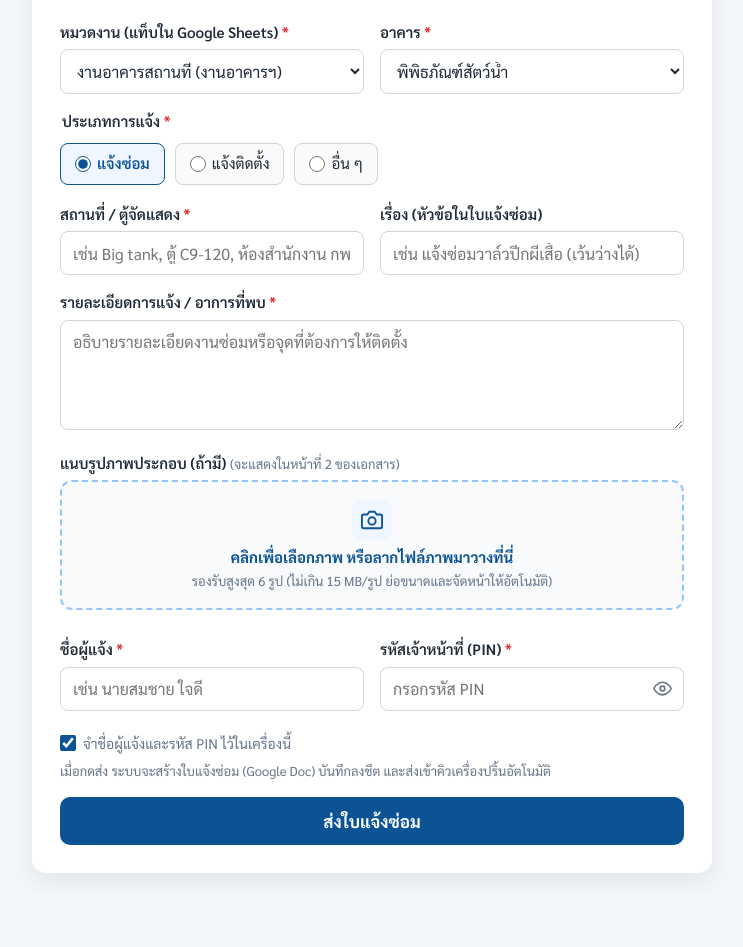
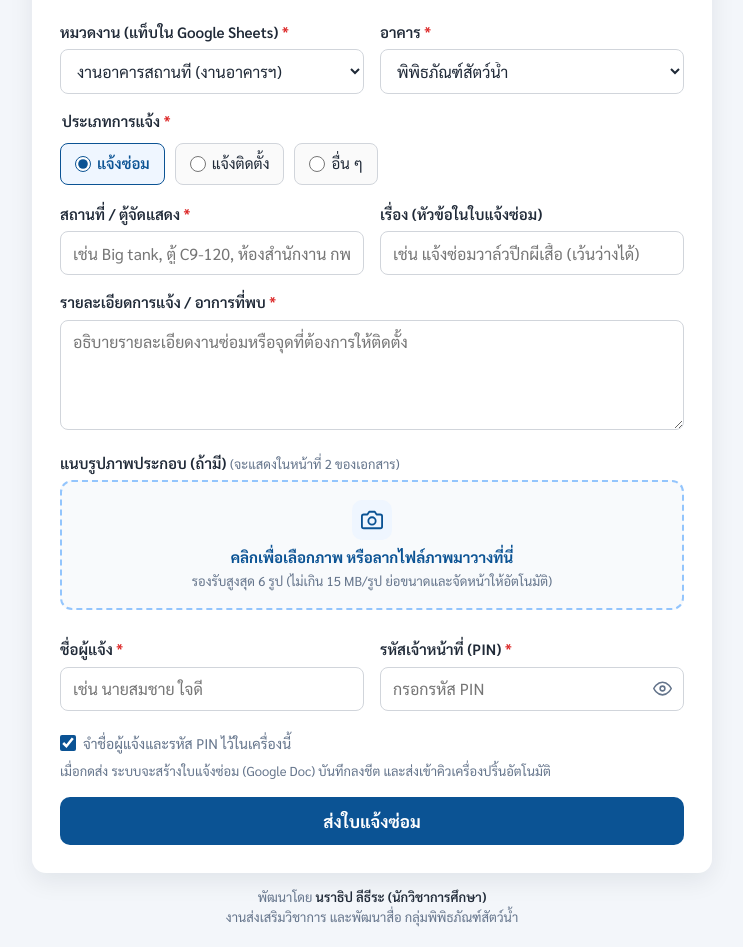
Before and after one commit to waghoraquarium/Waghor_Maintenance-Request, a plain HTML site: page index.html in a window 1280 px wide. Shown: the part 136-1083 px from the top of the page, without its empty margins (268-1011 px from the left). Before the commit the page ends 1029 px from the top, so only its background shows below. Drawn offline with Linux system fonts and the light colour scheme.

Commit message:
Add files via upload

```diff
--- a/index.html
+++ b/index.html
@@ -516,6 +516,22 @@
       to { transform: rotate(360deg); }
     }
 
+
+    .footer-credit {
+      max-width: 680px;
+      margin: 14px auto 0;
+      padding: 0 12px;
+      text-align: center;
+      font-size: 13px;
+      color: var(--muted);
+      line-height: 1.55;
+    }
+
+    .footer-credit strong {
+      font-weight: 600;
+      color: var(--text);
+    }
+
     @media (prefers-reduced-motion: reduce) {
       *, *::before, *::after {
         animation-duration: 0.01ms !important;
@@ -681,6 +697,11 @@
       <div id="statusBox" class="alert" role="status" aria-live="polite"></div>
     </form>
   </main>
+
+  <footer class="footer-credit">
+    พัฒนาโดย <strong>นราธิป ลีธีระ (นักวิชาการศึกษา)</strong><br>
+    งานส่งเสริมวิชาการ และพัฒนาสื่อ กลุ่มพิพิธภัณฑ์สัตว์น้ำ
+  </footer>
 
   <script>
     // URL ของ Google Apps Script Web App สำหรับรับข้อมูลฟอร์ม (ไม่เก็บ Secret ในหน้านี้)
```
